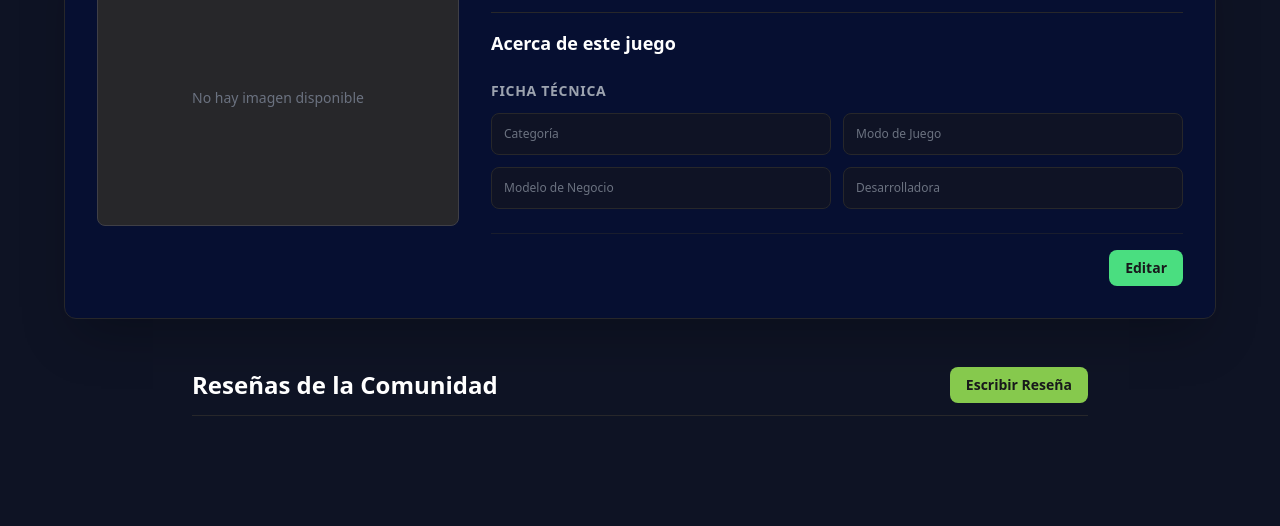
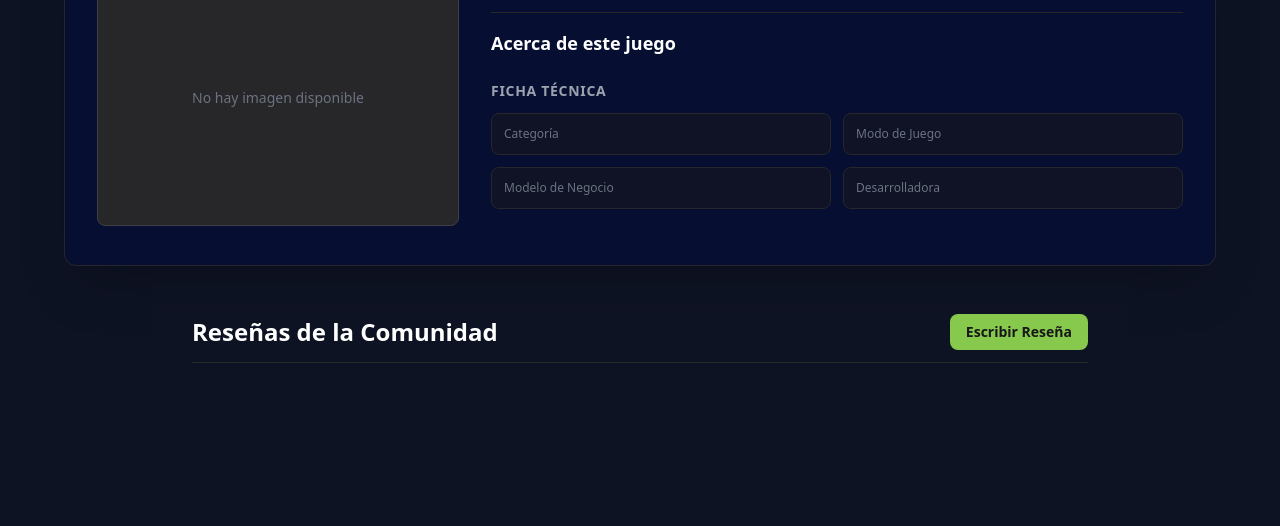
Before and after one commit to sebasMaldonado10/django_videojuegos, a Django app: template juegos/templates/juegos/detalle_juego.html in a window 1280 px wide. Shown: the part 247-773 px from the top of the page. Run offline with Django 5.2, Linux system fonts and the light colour scheme; the template is opened without the code that fills it, so the values that code supplies are empty; some libraries are stand-ins or nearby versions.

```diff
--- a/juegos/templates/juegos/detalle_juego.html
+++ b/juegos/templates/juegos/detalle_juego.html
@@ -58,12 +58,6 @@
                         <span class="text-sm font-semibold text-gray-300"> {{ juego.desarrolladora }}</span>
                     </div>
                 </div>
-
-                <div class="flex gap-3 justify-end pt-4 border-t border-zinc-800/60">
-                    <a href="{% url 'editarJuego' juego.id %}" class="px-4 py-2 rounded-lg bg-green-400 text-zinc-900 font-bold hover:bg-green-500 transition text-sm">
-                        Editar
-                    </a>
-                </div>
             </div>
 
         </div>
@@ -74,9 +68,15 @@
             <h2 class="text-2xl font-bold text-white flex items-center gap-2">
                 Reseñas de la Comunidad
             </h2>
-            <a href="{% url 'crearResena' %}" class="px-4 py-2 bg-[#86C94D] text-zinc-900 font-bold rounded-lg hover:bg-opacity-90 transition text-sm">
-                Escribir Reseña
-            </a>
+            {% if user.is_authenticated %}
+                <a href="{% url 'crearResena' %}" class="px-4 py-2 bg-[#86C94D] text-zinc-900 font-bold rounded-lg hover:bg-opacity-90 transition text-sm">
+                    Escribir Reseña
+                </a>
+            {% else %}
+                <a href="{% url 'login' %}" class="px-4 py-2 bg-[#86C94D] text-zinc-900 font-bold rounded-lg hover:bg-opacity-90 transition text-sm">
+                    Escribir Reseña
+                </a>
+            {% endif %}
         </div>
 
         <div class="flex flex-col gap-4">
--- a/juegos/templates/juegos/resenas.html
+++ b/juegos/templates/juegos/resenas.html
@@ -15,6 +15,7 @@
                         <p><b>{{ resena.usuario }}</b> - {{ resena.fecha }}</p>
                         <p><b>Juego:</b> {{ resena.videojuego }} </p>
                         <p>{{ resena.comentario }}</p>
+                        {% if perms.juegos.change_resena %}
                             <div class="flex gap-3 m-1 justify-end">
                                 <a href="{% url 'editarResena' resena.id %}" class="flex w-fit p-2 rounded-lg bg-zinc-200">
                                 Editar
@@ -23,6 +24,7 @@
                                     Borrar
                                 </a>
                             </div>
+                        {% endif %}
                     </div>
                 {% endif %}
             {% endfor %}
--- a/juegos/views.py
+++ b/juegos/views.py
@@ -92,7 +92,7 @@ def borrarJuego(request, id):
 ##### CRUD modelo resena #####
 
 # Create
-@permission_required('juegos.add_resena', raise_exception=True)
+@login_required
 def crearResena(request):
     if request.method == 'POST':
         form = ResenaForm(request.POST)
```
Also changed, not shown: juegos/templates/juegos/juegos.html (+14 -5 lines), media/videojuegos/beam.jpg (added). Lines whose indentation alone changed are shown as unchanged.
